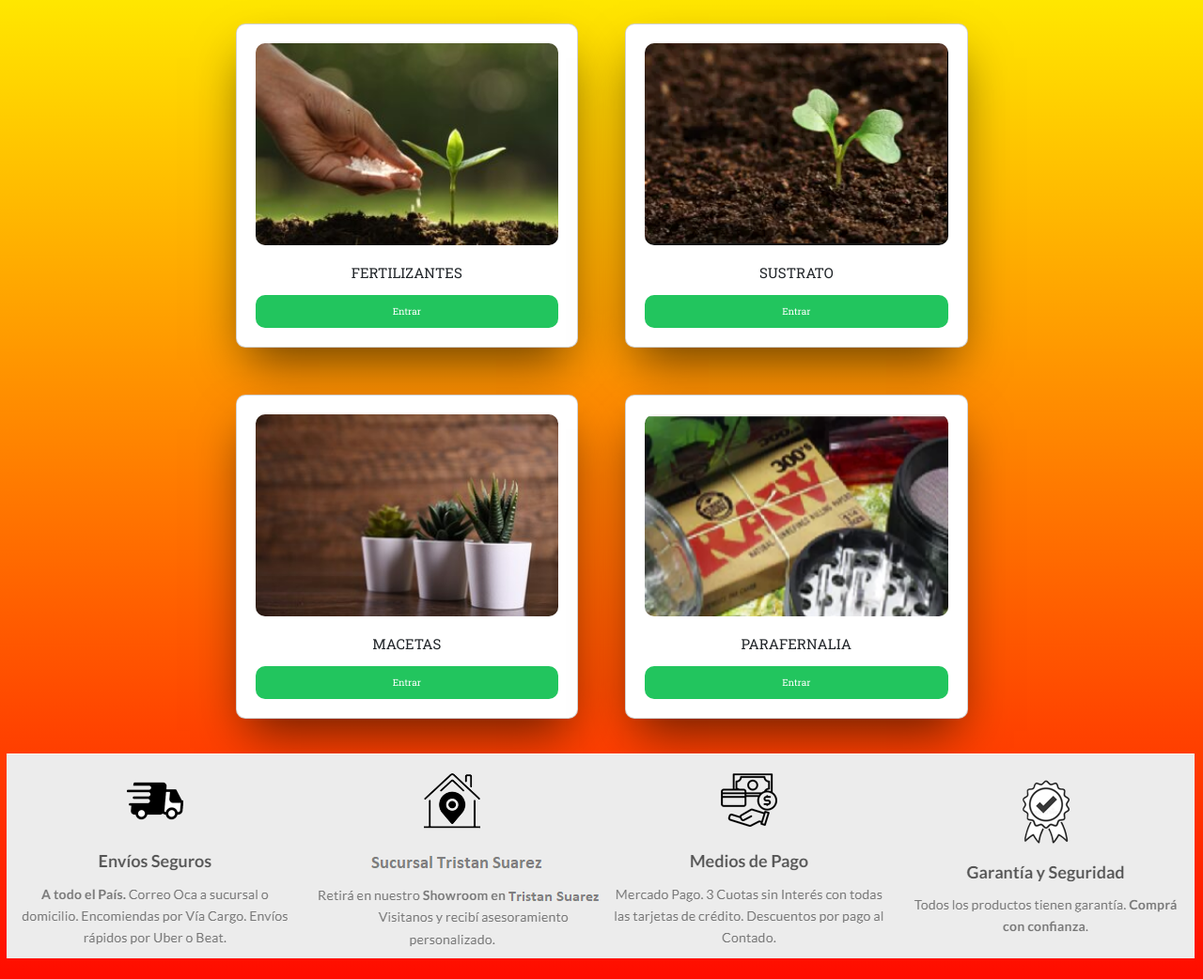
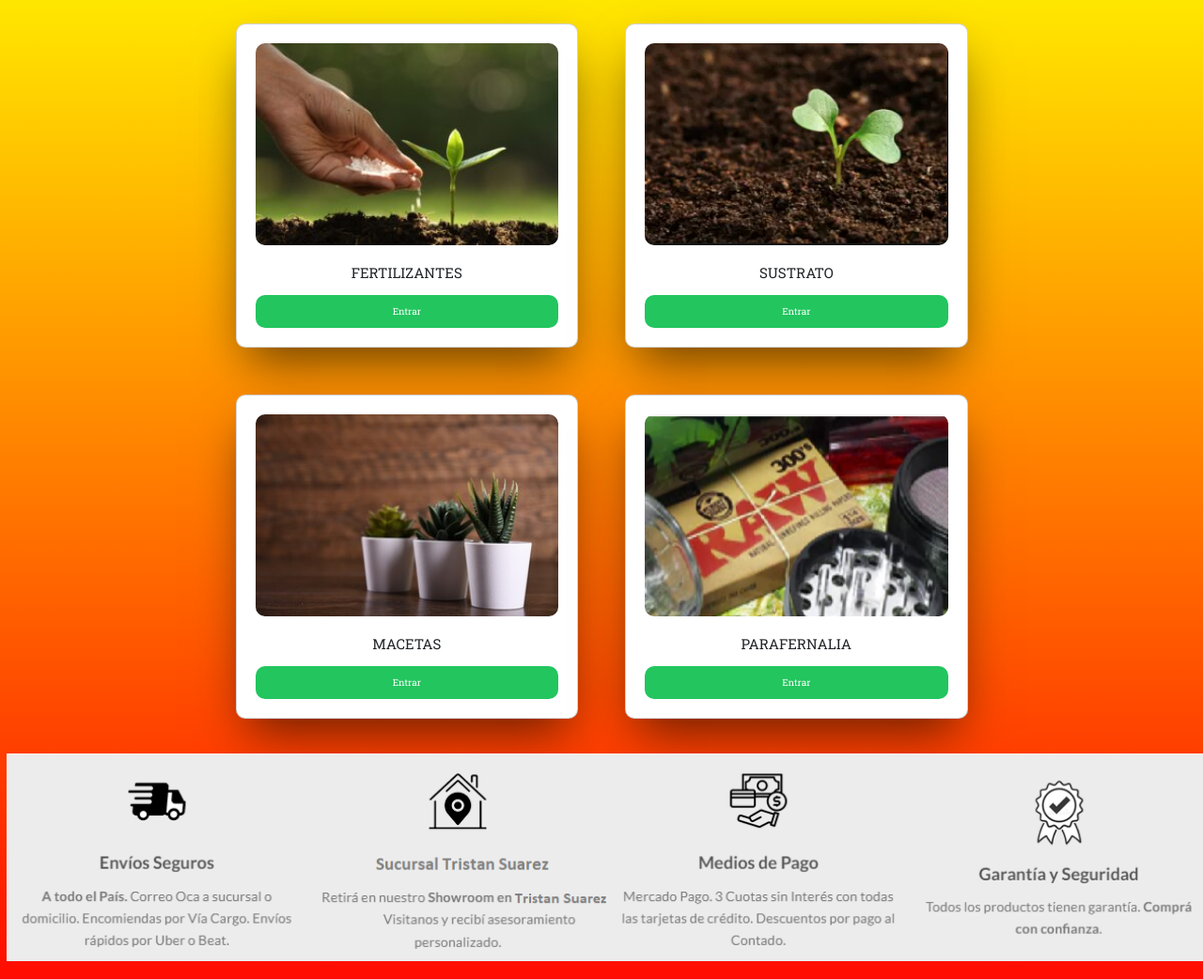
Before and after one commit to dgodoy34/proyecto0, a website: page index.html in a window 1280 px wide. Shown: the part 1329-2371 px from the top of the page at 94% size. Drawn offline with nearby package versions, Linux system fonts and the light colour scheme.

Commit message:
modificacion envios

```diff
--- a/css/main.css
+++ b/css/main.css
@@ -145,7 +145,7 @@ main {
   display: none;
 }
 .envios img {
-  width: 100%;
+  width: 1280px;
   position: absolute;
 }
 
--- a/style/style.css
+++ b/style/style.css
@@ -34,7 +34,7 @@
 }
 
 .envios img {
-  width: 100%;
+  width: 1280px;
   position: relative;
 
 
```
